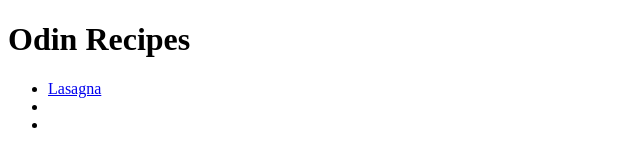
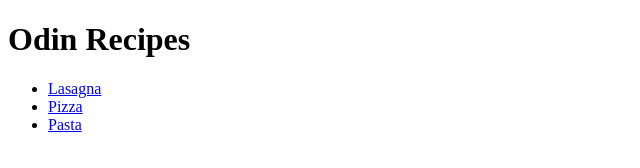
Before and after one commit to xjf9k/odin-recipes, a plain HTML site: page index.html in a window 1280 px wide. Shown: the full height of the page, 0-640 px from the left. Drawn offline with Linux system fonts and the light colour scheme.

Commit message:
Added names of recipes Pizza and Pasta

```diff
--- a/index.html
+++ b/index.html
@@ -9,8 +9,8 @@
     <h1>Odin Recipes</h1>
     <ul>
         <li><a href="recipes/lasagna.html">Lasagna</a></li>
-        <li><a href="recipes/pizza.html"></a></li>
-        <li><a href="recipes/pasta.html"></a></li>
+        <li><a href="recipes/pizza.html">Pizza</a></li>
+        <li><a href="recipes/pasta.html">Pasta</a></li>
     </ul>
 </body>
 </html>
```
